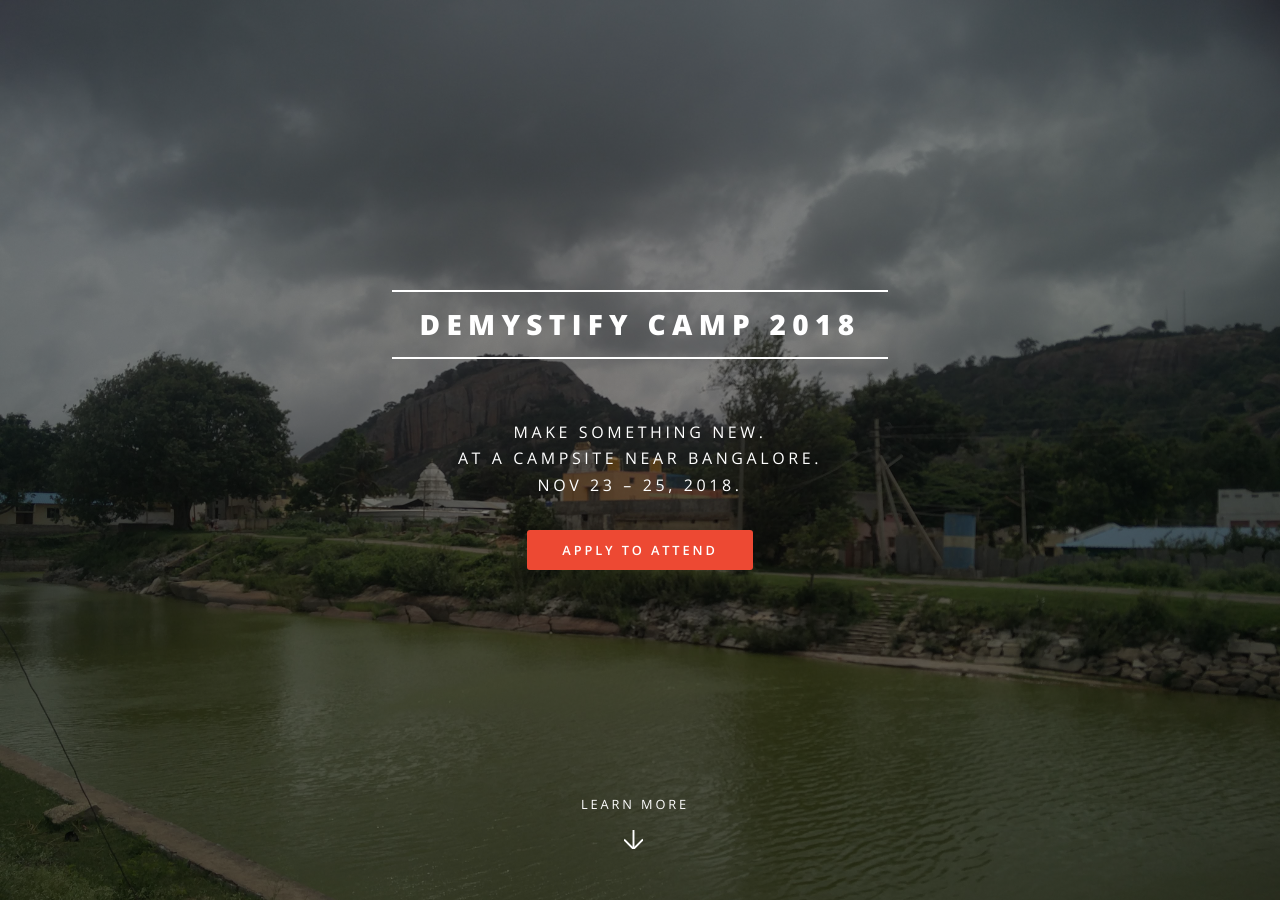
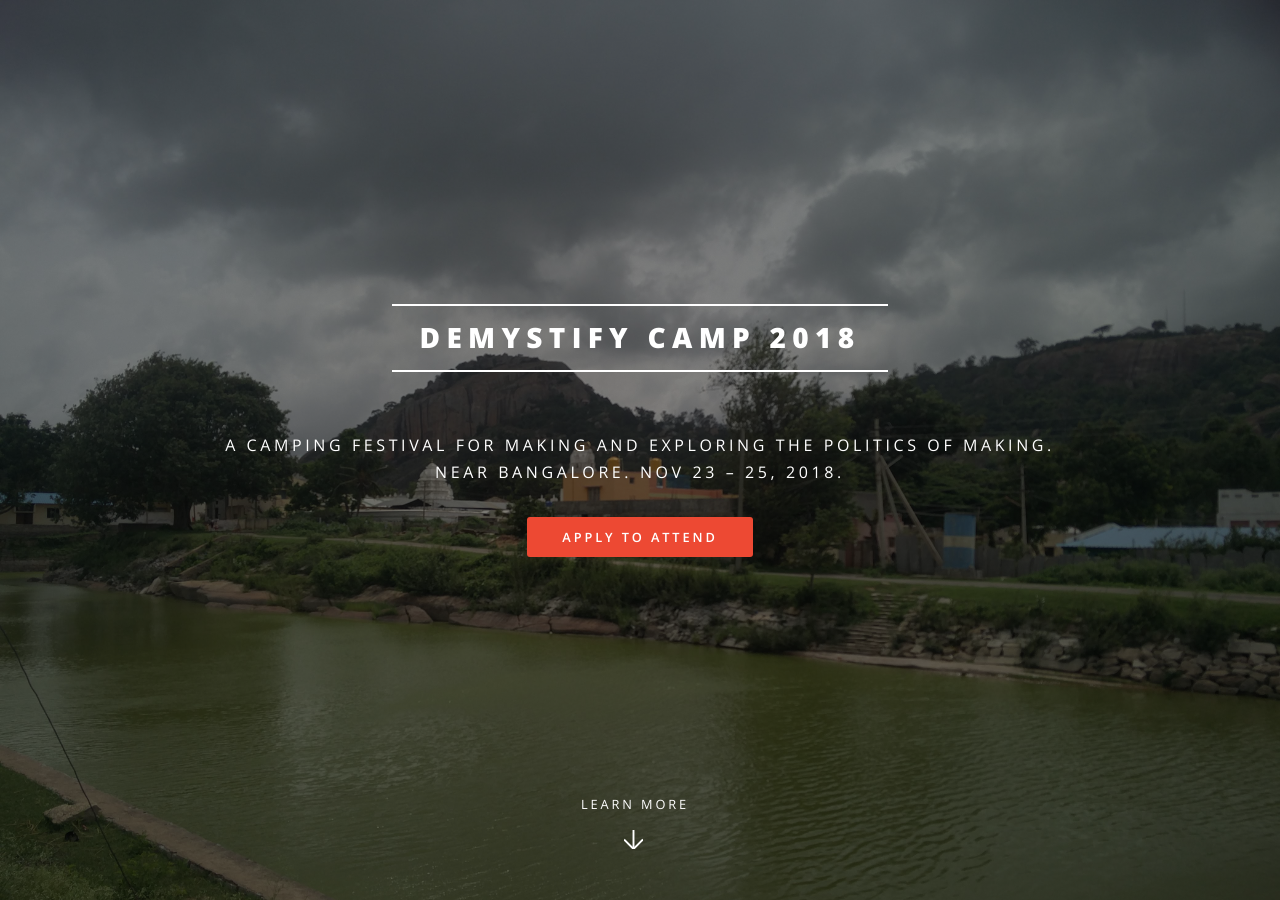
Before and after one commit to shreyas-satish/demystify, a Jekyll site: the page built from index.html, in a window 1280 px wide and 900 px high. Built offline with Jekyll 4.4.1, drawn with Linux system fonts in a browser that asks for light colours; some of the changed text lies outside the part shown.

Commit message:
updated copy

```diff
--- a/_config.yml
+++ b/_config.yml
@@ -4,9 +4,8 @@
 # Site settings
 title: Demystify Camp 2018
 description: |
-  Make something new. <br />
-  At a campsite near Bangalore. <br />
-  Nov 23 – 25, 2018.
+  A camping festival for making and exploring the politics of making.<br />
+  Near Bangalore. Nov 23 – 25, 2018.
 owner: Demystify # or company name
 first_published: 2018 # if migrating another site, the year of your first publish
 email: your-email@domain.com
--- a/css/main.scss
+++ b/css/main.scss
@@ -1642,7 +1642,7 @@
 
 			.actions {
 				@include vendor('order', '2');
-				width: 32%;
+				width: 35%;
 			}
 
 			@include breakpoint(medium) {
--- a/index.html
+++ b/index.html
@@ -13,35 +13,13 @@
 						<a href="#one" class="more scrolly">Learn More</a>
 					</section>
 
-				<!-- One -->
-					<section id="one" class="wrapper style1 special">
-						<div class="inner">
-							<header class="major">
-								<h2>Why?</h2>
-								<p>
-									Demystify is an effort to understand how and why things are made. And how they affect the geographical, political and social fabric of our society.
-								</p>
-							</header>
-							<!-- <ul class="icons major">
-								<li><span class="icon fa-diamond major style1"><span class="label">Lorem</span></span></li>
-								<li><span class="icon fa-heart-o major style2"><span class="label">Ipsum</span></span></li>
-								<li><span class="icon fa-code major style3"><span class="label">Dolor</span></span></li>
-							</ul> -->
-						</div>
-					</section>
-
 				<!-- Two -->
 					<section id="two" class="wrapper alt style2">
 						<section class="spotlight">
-							<div class="image"><img src="images/pic01.jpg" alt="" /></div><div class="content">
-								<h2>A camping festival like no other</h2>
-								<p>Set amid the hills near Bangalore, it's a perfect escape from the urban routine. Making, art, nature and friendly company. Set and setting.</p>
-							</div>
-						</section>
-						<section class="spotlight">
 							<div class="image"><img src="images/pic02.jpg" alt="" /></div><div class="content">
 								<h2>Making. Demystified.</h2>
-								<p>Urban lifestyles can tend us towards taking things <i>as is</i>. But, how are things grown, made and distributed? Learn how to grow your food and brew your own beer. Make your own furniture. The sky is the limit. Make something new.</p>
+								<p>Urban lifestyles can tend us towards taking things <i>as is</i>. Ever wonder about how things are grown, made and distributed?</p>
+								<p>Pick something you're interested in learning more about, and make it with fellow campers. Learn how to grow vegetables, bake bread or brew your own beer. Make your own furniture. The sky is the limit. Make something new.</p>
 							</div>
 						</section>
 						<section class="spotlight">
@@ -52,8 +30,14 @@
 						</section>
 						<section class="spotlight">
 							<div class="image"><img src="images/garbage.jpg" alt="" /></div><div class="content">
-								<h2>Repair, Recycle, Reuse.</h2>
+								<h2>Repair. Recycle. Reuse.</h2>
 								<p>Learn how to repair electronics, recycle and upcycle 'waste'. The environmental changes on our planet mean we're going to have to find more sustainable ways of living. Fast.</p>
+							</div>
+						</section>
+						<section class="spotlight">
+							<div class="image"><img src="images/pic01.jpg" alt="" /></div><div class="content">
+								<h2>A camping festival like no other</h2>
+								<p>Set amid the hills near Bangalore, it's the perfect escape from the urban routine. Making, art, nature and friendly company. Set and setting.</p>
 							</div>
 						</section>
 					</section>
```
Also changed, not shown: other parts of index.html (+1 -1 lines).
